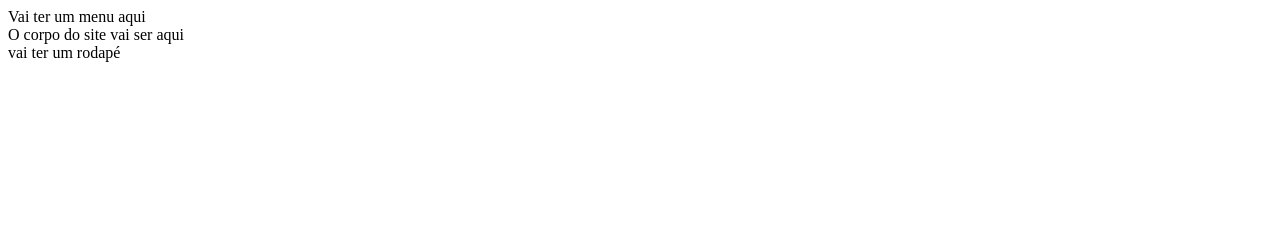
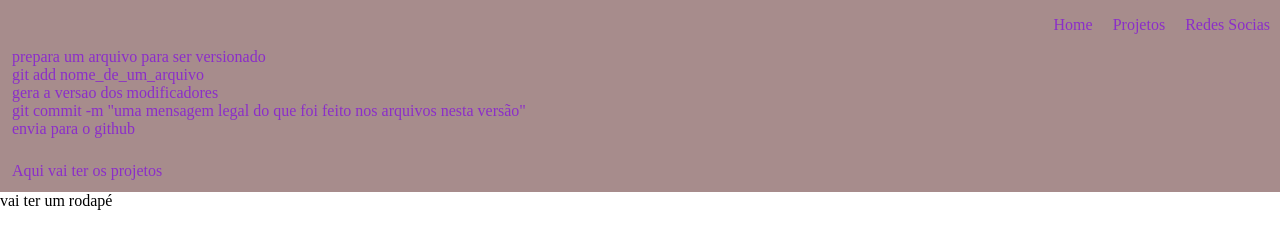
Before and after one commit to amandhakae/amandhakae.github.io, a plain HTML site: page index.html in a window 1280 px wide. Drawn offline with Linux system fonts and the light colour scheme.

Commit message:
alteração de estilo e adicionando comandos do git

```diff
--- a/assets/css/estilo.css
+++ b/assets/css/estilo.css
@@ -1,3 +1,7 @@
+*{
+    margin: 0;
+    padding: 0;
+}
 nav{
     height: 50px;
     background-color: #a78c8c;
@@ -6,6 +10,10 @@ nav{
     align-items: center;
     justify-content: end;
     list-style-type: none;
+    overflow: hidden;
+    position: fixed;
+    top: 0;
+    width: 100%;
 }
 
 nav li{
@@ -14,8 +22,16 @@ nav li{
 
 a{
     text-decoration: none;
+    color:rgb(139, 46, 201);
 }
 
+section{
+    min-width: 480px;
+    background-color: #a78c8c;
+    color: rgb(139, 46, 201);
+    padding: 10px;
+    border: 2px dotted #a78c8c;
+}
 a:hover{
     text-decoration: none;
     color: pink;
--- a/index.html
+++ b/index.html
@@ -3,10 +3,27 @@
     <head>
         <title>Me site pessoal</title>
         <meta charset="utf-8">
+        <link  href="./assets/css/estilo.css" type="text/css" rel="stylesheet">
    </head>
    <body>
-<nav>Vai ter um menu aqui</nav>
-<div class="conteudo">O corpo do site vai ser aqui</div>
+<nav>
+    <li><a href="#home">Home</a></li>
+    <li><a href="#projetos">Projetos</a></li>
+    <li><a href="#redes_sociais">Redes Socias</a></li>
+</nav>
+<div class="conteudo">
+    <section id="home">
+        <p>vizualiza os arquivos que foram alterados</p>
+        <p class="comando-git">git status</p>
+        <p>prepara um arquivo para ser versionado</p>
+        <p class="comando-git">git add nome_de_um_arquivo</p>
+        <p>gera a versao dos modificadores</p>
+        <p class="comando-git">git commit -m "uma mensagem legal do que foi feito nos arquivos nesta versão"</p>
+        <p>envia para o github</p>
+        <p class="comando-git"></p>
+    </section>
+    <section id="projetos">Aqui vai ter os projetos</section>
+</div>
 <footer>vai ter um rodapé</footer>
     </body>
 </html>
```
